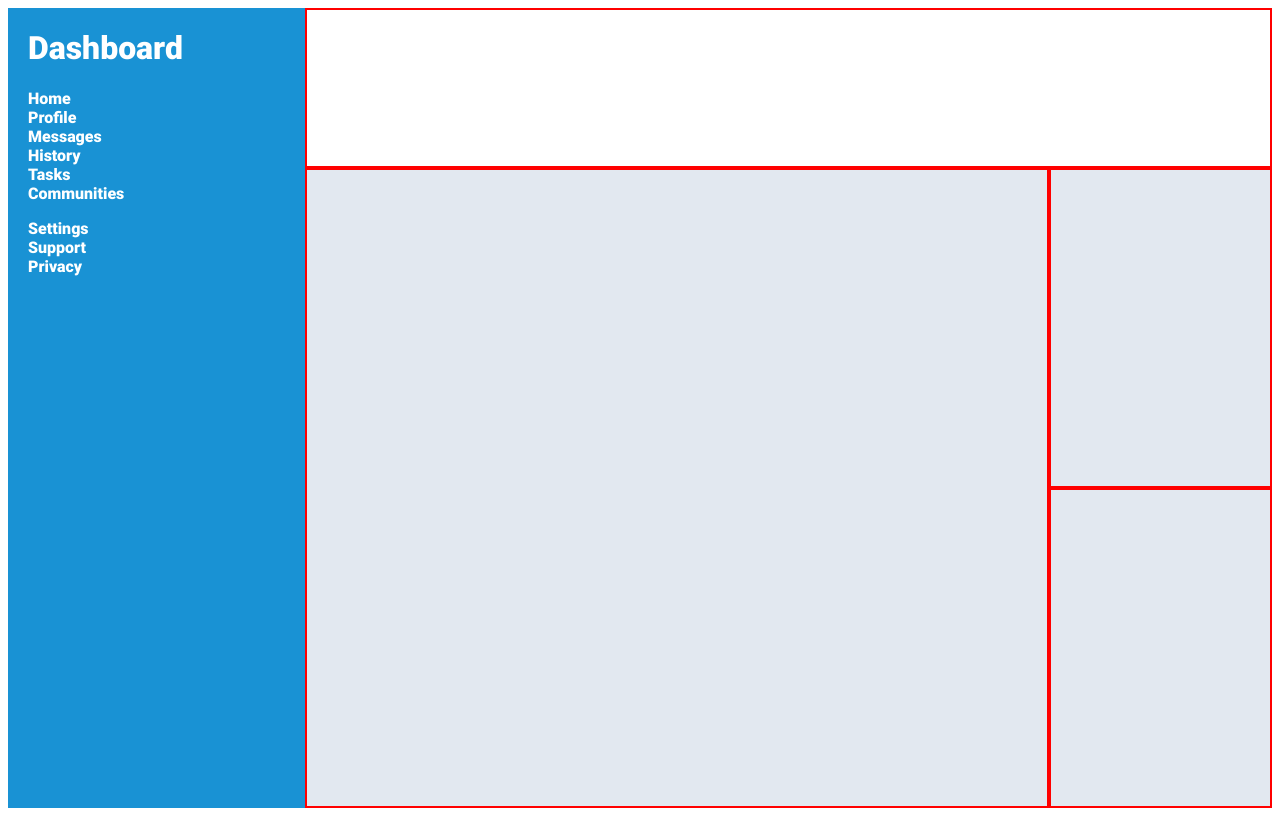
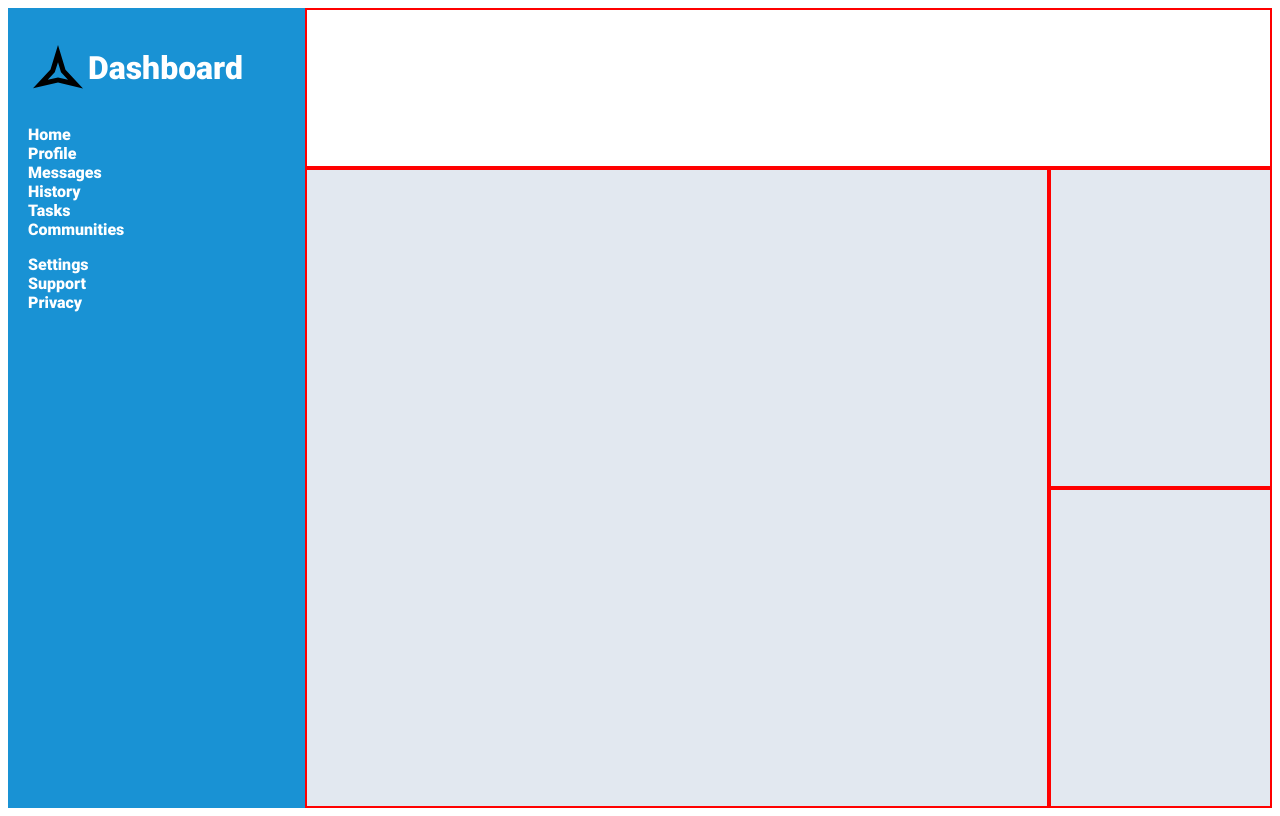
Before and after one commit to SamuelGillies/admin-dashboard, a plain HTML site: page index.html in a window 1280 px wide. Drawn offline with Linux system fonts and the light colour scheme.

Commit message:
sidebar header icon added

```diff
--- a/index.html
+++ b/index.html
@@ -10,7 +10,9 @@
 <body>
     <div class="container">
         <div class="sidebar">
-            <h1>Dashboard</h1>
+            <div class="sidebar-header">
+                <img src="/icons/sidebar/star-three-points-outline.svg"></img><h1>Dashboard</h1>
+            </div>
             <ul>
                 <li>Home</li>
                 <li>Profile</li>
--- a/style.css
+++ b/style.css
@@ -25,11 +25,21 @@
     grid-row: 1 / 4;
 }
 
+.sidebar-header {
+    display: flex;
+    padding-left: 20px;
+    padding-top: 20px;
+
+}
+
 .sidebar h1 {
     display: flex;
     align-items: left;
     flex-direction: column;
-    margin-left: 20px;
+}
+
+.sidebar img {
+    width: 60px;
 }
 
 .sidebar ul {
```
